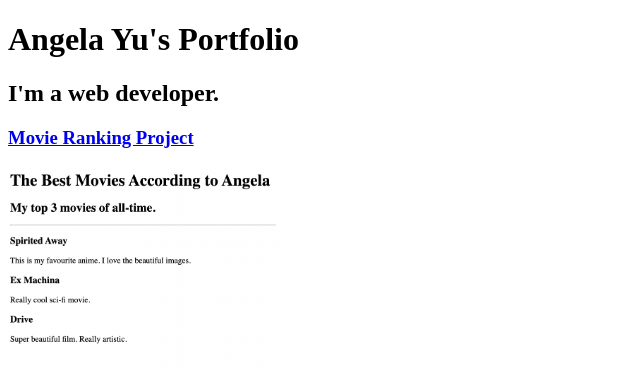
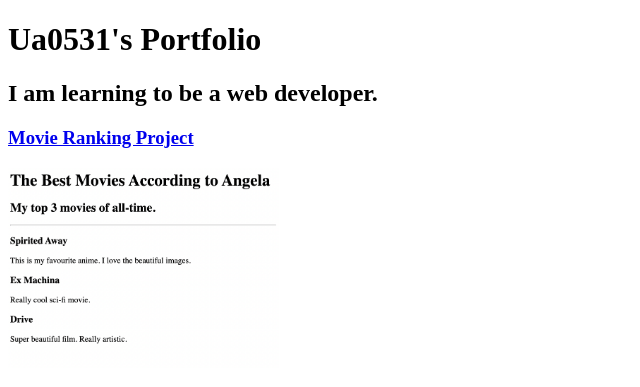
Before and after one commit to ua0531/html_portfolio, a plain HTML site: page index.html in a window 1280 px wide. Shown: the top 387 px of the page, without its empty margins (0-640 px from the left). Drawn offline with Linux system fonts and the light colour scheme.

Commit message:
Add files via upload
fixed typos

```diff
--- a/index.html
+++ b/index.html
@@ -17,10 +17,10 @@ https://developer.mozilla.org/en-US/docs/Web/HTML/Element/img#attr-height -->
 <html lang="en">
   <head>
     <meta charset="UTF-8" />
-    <h1>Angela Yu's Portfolio</h1>
+    <h1>Ua0531's Portfolio</h1>
   </head>
   <body>
-    <h2>I'm a web developer.</h2>
+    <h2>I am learning to be a web developer.</h2>
     <h3><a href="./public/movie-ranking.html"> Movie Ranking Project </a></h3>
     <img
       src="./assets/images/movie-ranking.png"
@@ -28,7 +28,7 @@ https://developer.mozilla.org/en-US/docs/Web/HTML/Element/img#attr-height -->
       height="200"
     />
     <h3>
-      <a href="./public/birtday-invite.html"> Birthday Invite Project </a>
+      <a href="./public/birthday-invite.html"> Birthday Invite Project </a>
     </h3>
     <img
       src="./assets/images/birthday-invite.png"
```
